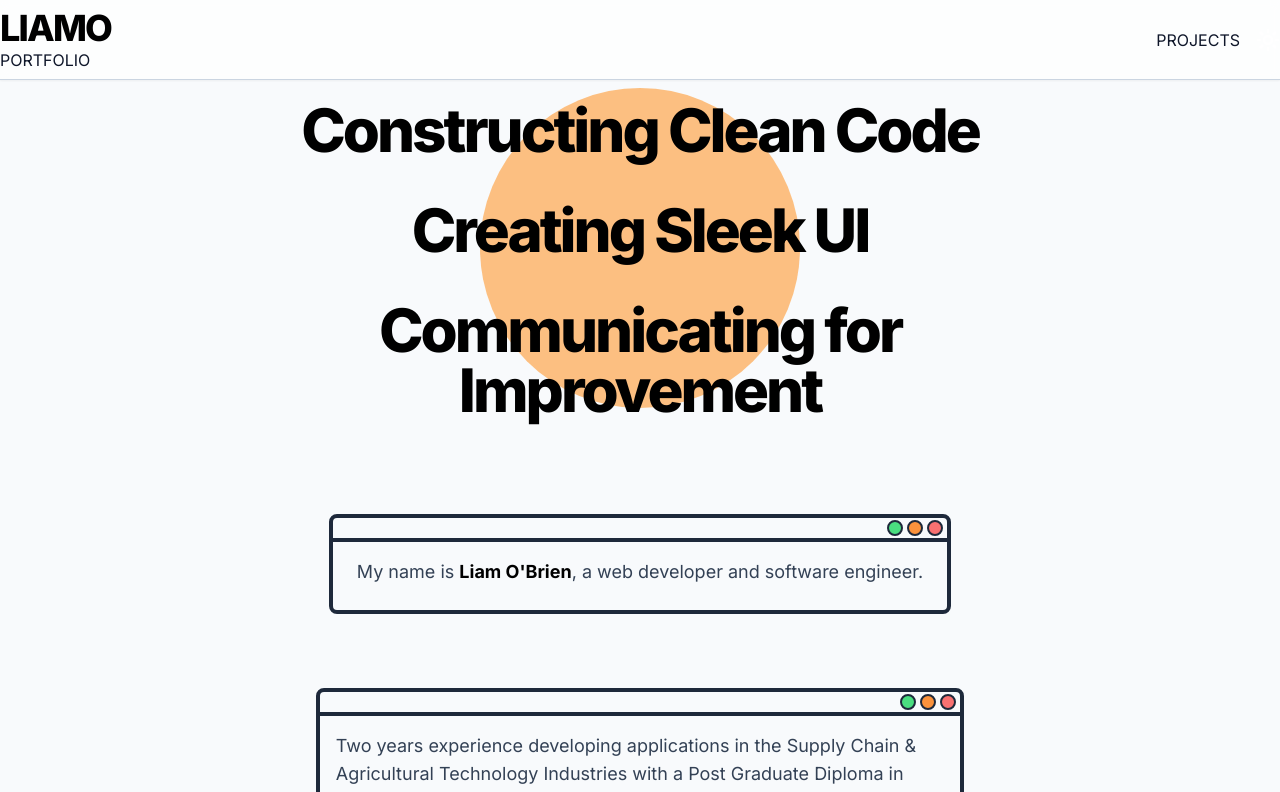
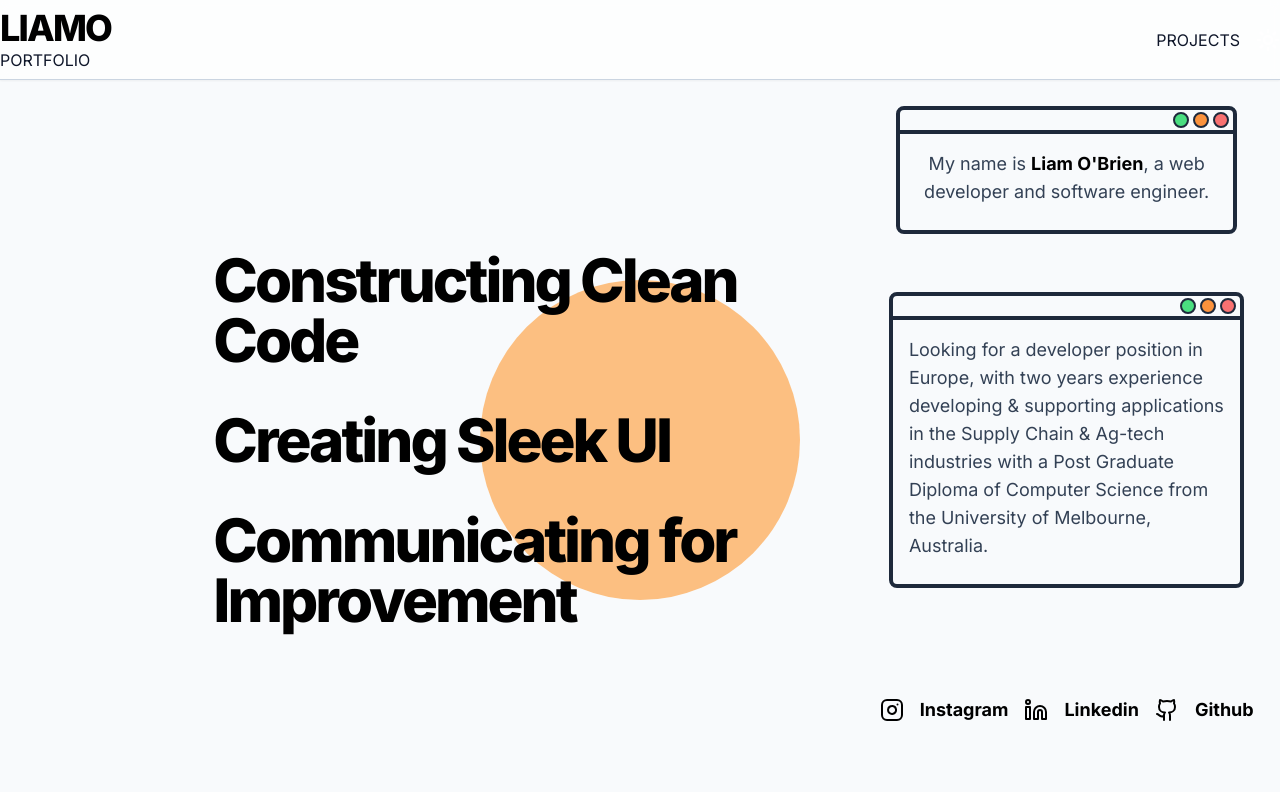
Before and after one commit to liamasis/testfolio, a Next.js app: page / in a window 1280 px wide. Shown: the top 792 px of the page. Built offline with nearby package versions, Linux system fonts and the light colour scheme.

Commit message:
added more to projects, fixedd some smaller screen size issues

```diff
--- a/src/app/page.tsx
+++ b/src/app/page.tsx
@@ -1,61 +1,61 @@
 import Paragraph from '@/components/ui/Paragraph';
 import LargeHeading from '@/components/ui/LargeHeading';
-import { Github, Instagram, Linkedin } from 'lucide-react';
+import { Github, Instagram, Link, Linkedin } from 'lucide-react';
 
 
 export default function Home() {
   return (
-    <main className='h-full flex items-start xxl:items-center justify-center'>
-      <div className="bg-orange-300 mt-2 xxl:mt-0 dark:bg-orange-600 rounded-full inline-flex aspect-square md:w-1/8 lg:w-2/6 xl:w-1/4 absolute w-72 opacity-90"></div>
+    <main className='h-full flex xl:h-[calc(100vh-5rem)] flex xl:items-center items-start justify-center'>
+      <div className="bg-orange-300 mt-2 xl:mt-0 dark:bg-orange-600 rounded-full inline-flex aspect-square md:w-1/8 lg:w-2/6 xl:w-1/4 absolute w-72 opacity-90"></div>
 
-      <div className="grid grid-cols-1 xxl:grid-cols-6 h-full flex items-center z-50">
-        <div className="col-start-1 xxl:col-start-2 text-center col-span-3">
+      <div className="grid grid-cols-1 xl:grid-cols-6 h-full flex items-center z-50">
+        <div className="col-start-1 xl:col-start-2 xl:text-left text-center xl:col-span-3">
           <LargeHeading size={'lg'} className="py-5">Constructing Clean Code</LargeHeading>
           <LargeHeading size={'lg'} className="py-5">Creating Sleek UI</LargeHeading>
           <LargeHeading size={'lg'} className="py-5">Communicating for <br/>Improvement</LargeHeading>
 
         </div>
-        <div className="col-start-1 col-span-1 xxl:col-start-5 xxl:col-span-2 h-full w-full flex-grow items-start grid grid-rows-3 ">
-          <div className="col-span-3 xl:col-span-1 h-full w-full flex justify-center items-center ">
-            <div className="min-h-1/2 w-4/5 flex-col justify-center items-center border-4 border-solid rounded-lg dark:border-white-400 border-slate-800">
-              <div className="h-6 border-b-4 dark:border-white-400 border-slate-800 flex flex-row-reverse gap-1 items-center justify-items-end">
+        <div className="col-start-1 col-span-1 xl:col-start-5 xl:col-span-4 h-full w-full flex-grow items-start grid grid-rows-3 xl:grid-rows-4">
+          <div className="col-span-3 xl:col-span-1 xl:row-start-1 xl:row-span-1 h-full w-full flex justify-center items-center ">
+            <div className="min-h-1/2 w-4/5 flex-col justify-center items-center border-4 border-solid rounded-lg dark:border-slate-500 border-slate-800">
+              <div className="h-6 border-b-4 dark:border-slate-500 border-slate-800 flex flex-row-reverse gap-1 items-center justify-items-end">
                 <div className="pr-1 flex gap-1">
-                  <div className="rounded-full bg-green-400 h-4 w-4 border-2 dark:border-slate-600 border-slate-800"></div>
-                  <div className="rounded-full bg-orange-400 h-4 w-4 border-2 dark:border-slate-600 border-slate-800"></div>
-                  <div className="rounded-full bg-red-400 h-4 w-4 border-2 dark:border-slate-600 border-slate-800"></div>
+                  <div className="rounded-full bg-green-400 h-4 w-4 border-2 dark:border-slate-500 border-slate-800"></div>
+                  <div className="rounded-full bg-orange-400 h-4 w-4 border-2 dark:border-slate-500 border-slate-800"></div>
+                  <div className="rounded-full bg-red-400 h-4 w-4 border-2 dark:border-slate-500 border-slate-800"></div>
                 </div>
               </div>
-             <Paragraph className='p-4'>My name is <b className='text-black  dark:text-white'>Liam O&apos;Brien</b>, a web developer and software engineer.  </Paragraph>
+             <Paragraph className='p-4'>My name is <b className='text-black dark:text-white'>Liam O&apos;Brien</b>, a web developer and software engineer.  </Paragraph>
             </div>
           </div>
-          <div className="col-span-3 xl:col-span-1 h-full w-full flex justify-center items-center ">
-          <div className="w-5/6 min-h-5/6 flex-col justify-start items-start border-4 border-solid rounded-lg dark:border-white-400 border-slate-800">
-            <div className="h-6 border-b-4 dark:border-white-400 border-slate-800 flex flex-row-reverse gap-1 items-center justify-items-end">
+          <div className="col-span-3 xl:col-span-1 xl:row-start-2 xl:row-span-2 h-full w-full flex justify-center items-center ">
+          <div className="w-5/6 min-h-5/6 flex-col justify-start items-start border-4 border-solid rounded-lg dark:border-slate-500 border-slate-800">
+            <div className="h-6 border-b-4 dark:border-500 dark:border-slate-500 border-slate-800 flex flex-row-reverse gap-1 items-center justify-items-end">
               <div className="pr-1 flex gap-1">
-                <div className="rounded-full bg-green-400 h-4 w-4 border-2 dark:border-slate-600 border-slate-800"></div>
-                <div className="rounded-full bg-orange-400 h-4 w-4 border-2 dark:border-slate-600 border-slate-800"></div>
-                <div className="rounded-full bg-red-400 h-4 w-4 border-2 dark:border-slate-600 border-slate-800"></div>
+                <div className="rounded-full bg-green-400 h-4 w-4 border-2 dark:border-slate-500 border-slate-800"></div>
+                <div className="rounded-full bg-orange-400 h-4 w-4 border-2 dark:border-slate-500 border-slate-800"></div>
+                <div className="rounded-full bg-red-400 h-4 w-4 border-2 dark:border-slate-500 border-slate-800"></div>
               </div>
             </div>
             <div className="flex flex-col p-4">
-              <Paragraph className='text-left'>Two years experience developing applications in the Supply Chain & Agricultural Technology
-              Industries with a Post Graduate Diploma in Artificial Intelligence.
+              <Paragraph className='text-left'>Looking for a developer position in Europe, with two years experience developing & supporting applications in the Supply Chain & Ag-tech
+              industries with a Post Graduate Diploma of Computer Science from the University of Melbourne, Australia.
               </Paragraph>
-              <Paragraph className='text-left'>
+{/*               <Paragraph className='text-left'>
                 <ul className='flex flex-col dark:border-slate-600 '>
                   <li> <b>PHP</b> | <b>JavaScript</b> | <b>TypeScript</b> | <b>Python</b> </li>
                   <li> <b>React</b> | <b>Express</b> | <b>React</b> | <b>Docker</b> | <b>API</b></li>
                   <li> <b>Postman</b> | <b>AWS</b> | <b>Azure</b> | <b>Windows Server</b></li>
                 </ul>
-              </Paragraph>
+              </Paragraph> */}
               </div>
             </div>
           </div>
-          <div className="col-span-3 xl:col-span-1 row-span-1 h-full w-full flex justify-center items-center">
-            <div className="h-1/3 w-4/5 flex-col items-center justify-end xl:justify-center ">
+          <div className="col-start-2 xl:col-span-1 row-span-1 xl:row-start-4 h-full w-full flex justify-center items-center">
+            <div className="flex xl:flex-row flex-col items-center justify-center ">
 
               <div className="flex items-center lg:justify-center">
-                <a href="https://www.instagram.com/binarythought.wav/" target="_blank" rel="noopener noreferrer" >
+                <a href="https://www.instagram.com/binarythought.wav/" target="_blank">
                   <Instagram className={'text-black dark:text-white mx-2'}/>
                 </a>
                 <Paragraph className='flex m-2 justify-center items-center'><b className='text-black dark:text-white'>Instagram</b></Paragraph>
@@ -73,17 +73,12 @@ export default function Home() {
                 <a href="https://github.com/liamasis" target="_blank" rel="noopener noreferrer" >
                   <Github className={'text-black dark:text-white m-2'}/>
                 </a>
-                <Paragraph className='flex m-2 justify-center items-center'><b  className='text-black  dark:text-white'>Github</b></Paragraph>
+                <Paragraph className='flex m-2 justify-center items-center'><b  className='text-black dark:text-white'>Github</b></Paragraph>
               </div>
             </div>
           </div>
         </div>
       </div>
-        {/* The circle */}
-
-        {/* <div className="invisible lg:visible lg:col-span-1"></div> */}
-
-
     </main>
   )
 }
--- a/src/app/projects/page.tsx
+++ b/src/app/projects/page.tsx
@@ -3,7 +3,7 @@ import LargeHeading from '@/components/ui/LargeHeading';
 import { useEffect, useState } from 'react';
 import { useTheme } from 'next-themes'
 import Paragraph from '@/components/ui/Paragraph';
-import FadeSection from '@/components/FadeSection';
+import FadeSection from '@/components/ui/FadeSection';
 
 
 export default function Projects() {
@@ -25,13 +25,15 @@ export default function Projects() {
   }, []);
 
   return (
-    <main className=' xl:h-[calc(100vh-5rem)] flex items-center justify-center'>
+    <main className='flex h-[calc(100vh-5rem)] flex items-center justify-center'>
         {/* The circle */}
         <div className={`mt-2 xxl:mt-0 rounded-full inline-flex aspect-square md:w-1/8 lg:w-2/6 xl:w-1/4 absolute w-72 opacity-90 transition-colors duration-500 ${isLoading ? 'bg-orange-300 dark:bg-orange-600' : 'bg-green-300 dark:bg-green-600'}`}></div>
         <div className="h-full w-full grid grid-cols-1 xl:grid-cols-2 grid-rows-2 z-50">
 
           <FadeSection heading={'Portfolio'} paragraph={`Made in Typescript, developed with Figma, NextJS and Tailwind, and AWS Amplify for CI/CD.`} delayTime={900} link={"https://github.com/liamasis/testfolio"} linkName={"Github"} />
           <FadeSection heading={'Modal + Noughts & Crosses'} paragraph={'Using different npm packages & react developed a noughts and crosses game inside a modal.'} delayTime={1000} link={"https://github.com/liamasis/typescript-tiktak"} linkName={"Github"}/>
+          <FadeSection heading={'Static Site'} paragraph={'One of my first projects was to build a static site for my friend to display her art, written with PHP & Bootstrap.'} delayTime={1200} link={"https://www.missstephanieart.com.au/"} linkName={"Live site"}/>
+          <FadeSection heading={'Art Installation'} paragraph={'Working within a large team I maintained the application developed with Python, Flask, Celery, Azure Services & Docker.'} delayTime={1300} link={"https://github.com/liamasis/scrape/"} linkName={"Github"}/>
 
         </div>
     </main>
--- a/src/components/FadeSection.tsx
+++ b/src/components/ui/FadeSection.tsx
@@ -33,7 +33,7 @@ const FadeSection: FC<FadeSectionProps> = ({ heading, paragraph, delayTime, link
         <div className={`w-96 h-48 p-2 transition-opacity duration-1000 ${isLoading ? 'opacity-0' : 'opacity-100'} inline-block border border-transparent hover:outline-solid dark:shadow-stone-500 hover:shadow-lg hover:outline-4 rounded-lg`}>
             <LargeHeading size={'sm'} className='text-center'>{heading} </LargeHeading>
             <Paragraph className='p-2'>{paragraph}</Paragraph>
-            <div className="w-full flex justify-center items-center font-bold"><Link href={link}>{linkName}</Link>
+            <div className="w-full flex justify-center items-center font-bold dark:text-slate-100"><Link href={link}>{linkName}</Link>
             </div>
         </div>
     </div>);
--- a/src/components/ui/LargeHeading.tsx
+++ b/src/components/ui/LargeHeading.tsx
@@ -4,12 +4,12 @@ import { cn } from '@/lib/utils';
 
 
 const headingVariants = cva(
-  'text-black dark:text-white text-center  font-extrabold leading-tight tracking-tighter',
+  'text-black dark:text-white text-center font-extrabold leading-tight tracking-tighter',
   {
     variants: {
       size: {
         default: 'text-4xl md:text-5xl lg:text-6xl',
-        lg: 'text-4xl md:text-5xl lg:text-6xl xxl:text-left',
+        lg: 'text-2xl md:text-5xl lg:text-5xl xl:text-6xl xl:text-left',
         md: 'text-4xl md:text-4xl lg:text-4xl',
         sm: 'text-lg md:text-xl lg:text-2xl',
       },
```
